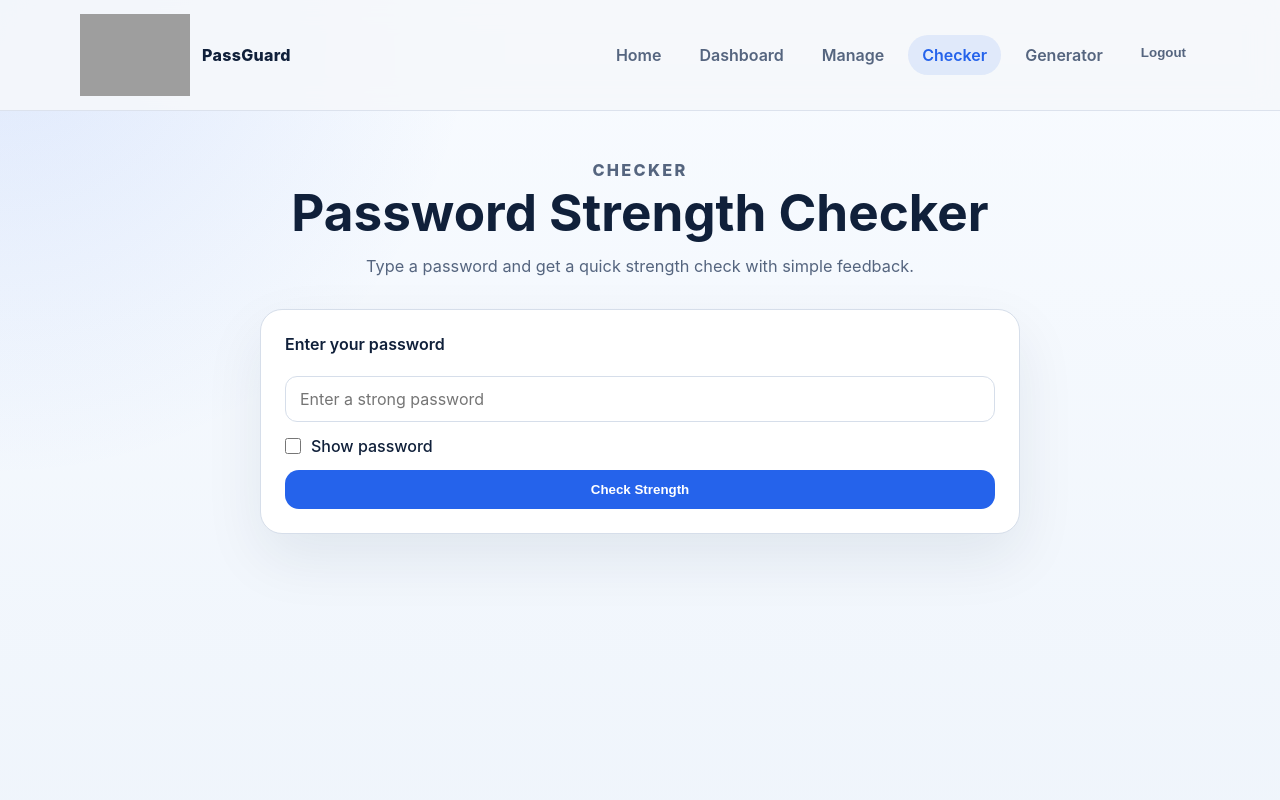
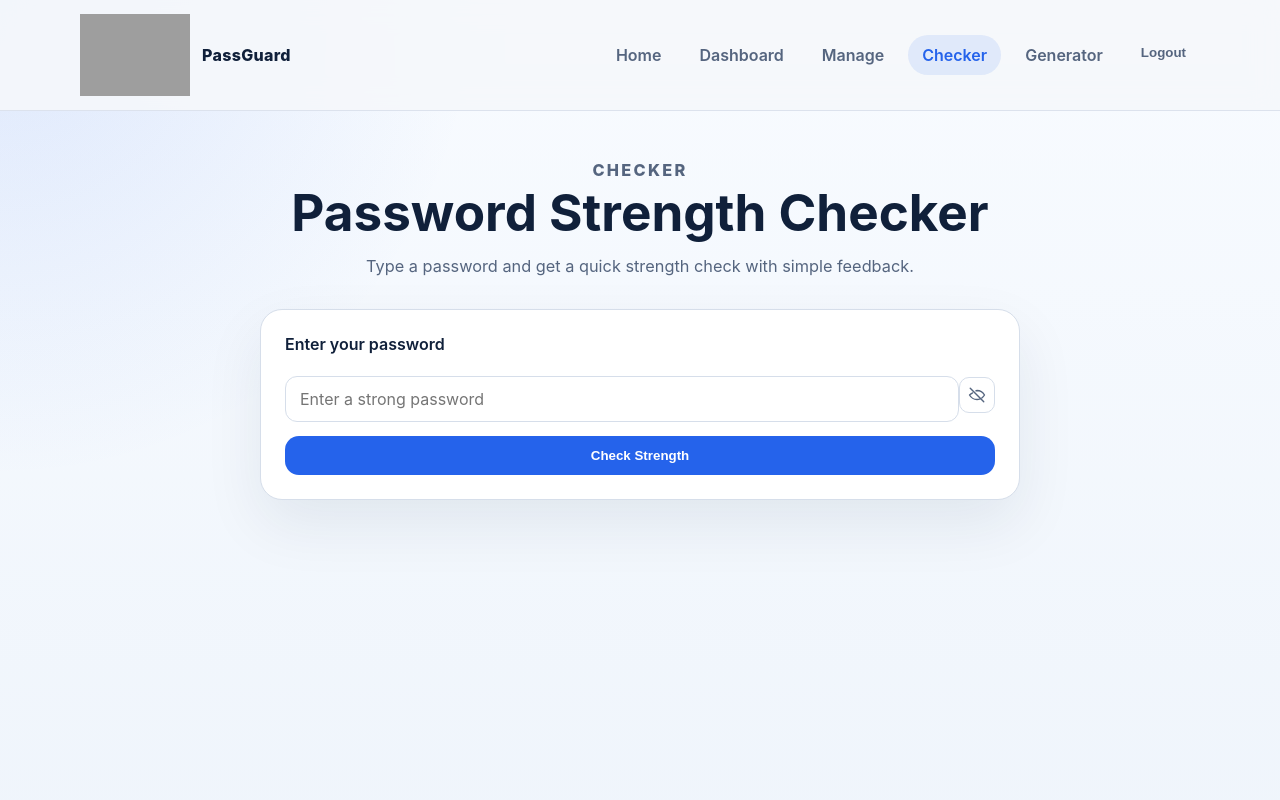
Before and after one commit to Devansh-InfoStride/Password-Manager-React, a React (Vite) app in the folder PaswordManager/: page /checker in a window 1280 px wide. Shown: the top 800 px of the page. Built offline with nearby package versions, Linux system fonts and the light colour scheme; sample sign-in values are in the browser's storage; grey boxes are pictures that could not be loaded.

Commit message:
Password Hide for Manager

```diff
--- a/PaswordManager/src/App.css
+++ b/PaswordManager/src/App.css
@@ -202,6 +202,16 @@ button:hover {
   font: inherit;
 }
 
+.password-input-wrap {
+  position: relative;
+  display: flex;
+  align-items: center;
+}
+
+.password-input-wrap input {
+  padding-right: 48px;
+}
+
 .password-value {
   width: 100%;
   margin-top: 8px;
@@ -215,6 +225,45 @@ button:hover {
   white-space: pre-wrap;
   word-break: break-word;
   overflow-x: auto;
+}
+
+.password-value-row {
+  display: flex;
+  align-items: center;
+  gap: 10px;
+}
+
+.password-value-text {
+  flex: 1;
+  min-width: 0;
+}
+
+.icon-toggle {
+  display: inline-flex;
+  align-items: center;
+  justify-content: center;
+  width: 36px;
+  height: 36px;
+  padding: 0;
+  border: 1px solid var(--border);
+  border-radius: 10px;
+  background: #fff;
+  color: var(--muted);
+  cursor: pointer;
+  flex-shrink: 0;
+  transition: color 0.2s ease, border-color 0.2s ease, background-color 0.2s ease;
+}
+
+.icon-toggle:hover {
+  color: var(--primary);
+  border-color: var(--primary);
+  background: #eff6ff;
+  transform: none;
+}
+
+.icon-toggle svg {
+  width: 18px;
+  height: 18px;
 }
 
 .checkbox-grid {
@@ -363,6 +412,19 @@ button:hover {
   display: flex;
   gap: 8px;
 }
+.password-field .password-value {
+  margin-top: 0;
+}
+.password-item .icon-toggle {
+  width: 36px;
+  margin-top: 0;
+  background: #fff;
+  color: var(--muted);
+}
+.password-item .icon-toggle:hover {
+  color: var(--primary);
+  background: #eff6ff;
+}
 .delete-btn {
   background: #ef4444 !important;
 }
--- a/PaswordManager/src/Components/features/passwordManager.jsx
+++ b/PaswordManager/src/Components/features/passwordManager.jsx
@@ -1,4 +1,56 @@
 import { useState, useEffect } from 'react'
+
+function VisibilityIcon({ visible }) {
+	if (visible) {
+		return (
+			<svg viewBox="0 0 24 24" aria-hidden="true">
+				<path
+					d="M2 12s3.5-6 10-6 10 6 10 6-3.5 6-10 6-10-6-10-6Z"
+					fill="none"
+					stroke="currentColor"
+					strokeWidth="1.8"
+					strokeLinecap="round"
+					strokeLinejoin="round"
+				/>
+				<circle cx="12" cy="12" r="3" fill="none" stroke="currentColor" strokeWidth="1.8" />
+			</svg>
+		)
+	}
+
+	return (
+		<svg viewBox="0 0 24 24" aria-hidden="true">
+			<path
+				d="M3 3l18 18"
+				fill="none"
+				stroke="currentColor"
+				strokeWidth="1.8"
+				strokeLinecap="round"
+				strokeLinejoin="round"
+			/>
+			<path
+				d="M10.5 6.4A11.2 11.2 0 0 1 12 6c6.5 0 10 6 10 6a17 17 0 0 1-3.6 4.1"
+				fill="none"
+				stroke="currentColor"
+				strokeWidth="1.8"
+				strokeLinecap="round"
+				strokeLinejoin="round"
+			/>
+			<path
+				d="M6.2 9.2A17 17 0 0 0 2 12s3.5 6 10 6c1.5 0 2.9-.3 4.1-.8"
+				fill="none"
+				stroke="currentColor"
+				strokeWidth="1.8"
+				strokeLinecap="round"
+				strokeLinejoin="round"
+			/>
+		</svg>
+	)
+}
+
+const maskPassword = (value = '') => {
+	const length = Math.max(String(value).length, 8)
+	return '\u2022'.repeat(length)
+}
 
 function PasswordManager() {
 	const [passwords, setPasswords] = useState([])
@@ -6,6 +58,8 @@ function PasswordManager() {
 	const [loading, setLoading] = useState(true)
 	const [message, setMessage] = useState('')
 	const [editingId, setEditingId] = useState(null)
+	const [showFormPassword, setShowFormPassword] = useState(false)
+	const [visiblePasswords, setVisiblePasswords] = useState({})
 
 	const API_URL = 'http://localhost:5000/api/passwords'
 	const token = localStorage.getItem('token')
@@ -57,6 +111,7 @@ function PasswordManager() {
 				const data = await response.json()
 				setPasswords([...passwords, data.password])
 				setForm({ site: '', username: '', password: '' })
+				setShowFormPassword(false)
 				setMessage('Password saved successfully!')
 				setTimeout(() => setMessage(''), 3000)
 			}
@@ -80,6 +135,7 @@ function PasswordManager() {
 				setPasswords(passwords.map(p => p._id === editingId ? data.password : p))
 				setForm({ site: '', username: '', password: '' })
 				setEditingId(null)
+				setShowFormPassword(false)
 				setMessage('Password updated successfully!')
 				setTimeout(() => setMessage(''), 3000)
 			}
@@ -112,6 +168,14 @@ function PasswordManager() {
 	const cancelEdit = () => {
 		setEditingId(null)
 		setForm({ site: '', username: '', password: '' })
+		setShowFormPassword(false)
+	}
+
+	const toggleSavedPasswordVisibility = (id) => {
+		setVisiblePasswords((current) => ({
+			...current,
+			[id]: !current[id],
+		}))
 	}
 
 	return (
@@ -131,7 +195,26 @@ function PasswordManager() {
 					<input id="username" name="username" type="text" value={form.username} onChange={handleChange} placeholder="Username or Email" required />
 
 					<label htmlFor="password">Password</label>
-					<input id="password" name="password" type="password" value={form.password} onChange={handleChange} placeholder="Password" required />
+					<div className="password-input-wrap">
+						<input
+							id="password"
+							name="password"
+							type={showFormPassword ? 'text' : 'password'}
+							value={form.password}
+							onChange={handleChange}
+							placeholder="Password"
+							required
+						/>
+						<button
+							type="button"
+							className="icon-toggle"
+							onClick={() => setShowFormPassword((current) => !current)}
+							aria-label={showFormPassword ? 'Hide password' : 'Show password'}
+							aria-pressed={showFormPassword}
+						>
+							<VisibilityIcon visible={showFormPassword} />
+						</button>
+					</div>
 
 					<div style={{ display: 'flex', gap: '10px' }}>
 						<button type="submit" style={{ flex: 1 }}>{editingId ? 'Update Password' : 'Save Password'}</button>
@@ -149,15 +232,27 @@ function PasswordManager() {
 					<p>No passwords saved yet.</p>
 				) : (
 					<div className="password-grid">
-						{passwords.map((p) => (
-							<article className="password-item" key={p._id}>
+						{passwords.map((p) => {
+							const isVisible = Boolean(visiblePasswords[p._id])
+
+							return (
+								<article className="password-item" key={p._id}>
 								<div className="password-info">
 									<p className="password-label">{p.site}</p>
 									<p className="password-username">User: {p.username}</p>
 									<div className="password-field">
-											<div className="password-value" title={p.password}>
-												{p.password}
-											</div>
+										<div className="password-value password-value-row">
+											<span className="password-value-text">{isVisible ? p.password : maskPassword(p.password)}</span>
+											<button
+												type="button"
+												className="icon-toggle"
+												onClick={() => toggleSavedPasswordVisibility(p._id)}
+												aria-label={isVisible ? `Hide password for ${p.site}` : `Show password for ${p.site}`}
+												aria-pressed={isVisible}
+											>
+												<VisibilityIcon visible={isVisible} />
+											</button>
+										</div>
 									</div>
 									<p style={{ fontSize: '0.75rem', color: 'var(--muted)', marginTop: '8px' }}>
 										Last Updated: {p.last_updated ? new Date(p.last_updated).toLocaleDateString() : 'Never'}
@@ -172,7 +267,8 @@ function PasswordManager() {
 									</button>
 								</div>
 							</article>
-						))}
+							)
+						})}
 					</div>
 				)}
 			</div>
--- a/PaswordManager/src/Components/features/passwordStrengthChecker.jsx
+++ b/PaswordManager/src/Components/features/passwordStrengthChecker.jsx
@@ -1,5 +1,52 @@
 import { useState } from 'react'
 import { checkPasswordStrength, getStrengthInfo } from '../../utils/passwordStrength'
+
+function VisibilityIcon({ visible }) {
+	if (visible) {
+		return (
+			<svg viewBox="0 0 24 24" aria-hidden="true">
+				<path
+					d="M2 12s3.5-6 10-6 10 6 10 6-3.5 6-10 6-10-6-10-6Z"
+					fill="none"
+					stroke="currentColor"
+					strokeWidth="1.8"
+					strokeLinecap="round"
+					strokeLinejoin="round"
+				/>
+				<circle cx="12" cy="12" r="3" fill="none" stroke="currentColor" strokeWidth="1.8" />
+			</svg>
+		)
+	}
+
+	return (
+		<svg viewBox="0 0 24 24" aria-hidden="true">
+			<path
+				d="M3 3l18 18"
+				fill="none"
+				stroke="currentColor"
+				strokeWidth="1.8"
+				strokeLinecap="round"
+				strokeLinejoin="round"
+			/>
+			<path
+				d="M10.5 6.4A11.2 11.2 0 0 1 12 6c6.5 0 10 6 10 6a17 17 0 0 1-3.6 4.1"
+				fill="none"
+				stroke="currentColor"
+				strokeWidth="1.8"
+				strokeLinecap="round"
+				strokeLinejoin="round"
+			/>
+			<path
+				d="M6.2 9.2A17 17 0 0 0 2 12s3.5 6 10 6c1.5 0 2.9-.3 4.1-.8"
+				fill="none"
+				stroke="currentColor"
+				strokeWidth="1.8"
+				strokeLinecap="round"
+				strokeLinejoin="round"
+			/>
+		</svg>
+	)
+}
 
 function PasswordStrengthChecker() {
 	const [password, setPassword] = useState('')
@@ -31,23 +78,24 @@ function PasswordStrengthChecker() {
 			<div className="form-card">
 				<form onSubmit={handleSubmit} className="stacked-form">
 					<label htmlFor="password">Enter your password</label>
-					<input
-						id="password"
-						type={showPassword ? 'text' : 'password'}
-						value={password}
-						onChange={(event) => setPassword(event.target.value)}
-						placeholder="Enter a strong password"
-					/>
-
-					<label className="checkbox-row" htmlFor="showPassword">
+					<div className="password-input-wrap">
 						<input
-							id="showPassword"
-							type="checkbox"
-							checked={showPassword}
-							onChange={(event) => setShowPassword(event.target.checked)}
+							id="password"
+							type={showPassword ? 'text' : 'password'}
+							value={password}
+							onChange={(event) => setPassword(event.target.value)}
+							placeholder="Enter a strong password"
 						/>
-						Show password
-					</label>
+						<button
+							type="button"
+							className="icon-toggle"
+							onClick={() => setShowPassword((current) => !current)}
+							aria-label={showPassword ? 'Hide password' : 'Show password'}
+							aria-pressed={showPassword}
+						>
+							<VisibilityIcon visible={showPassword} />
+						</button>
+					</div>
 
 					{password ? (
 						<div className="strength-display">
```
Also changed, not shown: PaswordManager/src/Components/features/passwordGenerator.jsx (+73 -2 lines).
